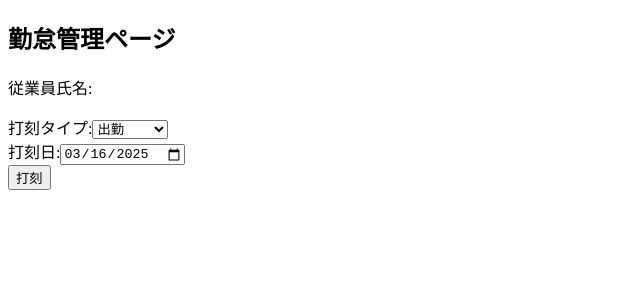
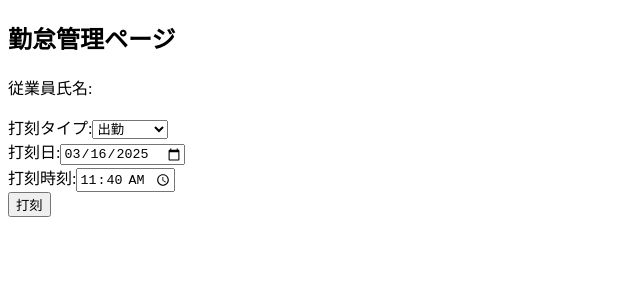
Before and after one commit to kakaz-one/brushuptest-1, a Next.js app: page /auth/employee/1/attendance in a window 1280 px wide. Shown: the top 300 px of the page, without its empty margins (0-640 px from the left). Built offline with nearby package versions, Linux system fonts and the light colour scheme; no server answers; the database is empty.

Commit message:
データベースに格納される時刻が正確になるようにした

```diff
--- a/src/app/api/employee/[id]/attendance/route.ts
+++ b/src/app/api/employee/[id]/attendance/route.ts
@@ -6,13 +6,18 @@ const prisma = new PrismaClient();
 export async function POST(req: Request, { params }: { params: { id: string } }) {
   try {
     await prisma.$connect();
-    const { recordType, recordDate } = await req.json();
+    const { recordType, recordDate, recordTime } = await req.json();
+
+    // クライアントから送信された日付と時刻をUTCとして解釈
+    const [year, month, day] = recordDate.split('-').map(Number);
+    const [hours, minutes] = recordTime.split(':').map(Number);
+    const recordDateTime = new Date(Date.UTC(year, month - 1, day, hours, minutes));
 
     const newRecord = await prisma.timeRecord.create({
       data: {
         employee_id: parseInt(params.id),
         record_type: recordType,
-        record_time: new Date(recordDate),
+        record_time: recordDateTime,
       },
     });
 
--- a/src/app/auth/employee/[id]/attendance/page.tsx
+++ b/src/app/auth/employee/[id]/attendance/page.tsx
@@ -7,6 +7,7 @@ export default function AttendancePage({ params }: { params: Promise<{ id: strin
   const [name, setName] = useState('');
   const [recordType, setRecordType] = useState('出勤');
   const [recordDate, setRecordDate] = useState(new Date().toISOString().split('T')[0]); // 現在の日付を初期値に設定
+  const [recordTime, setRecordTime] = useState(new Date().toLocaleTimeString('it-IT').slice(0, 5)); // 現在の時刻を初期値に設定
   const [message, setMessage] = useState('');
 
   useEffect(() => {
@@ -24,7 +25,7 @@ export default function AttendancePage({ params }: { params: Promise<{ id: strin
         headers: {
           'Content-Type': 'application/json',
         },
-        body: JSON.stringify({ recordType, recordDate }),
+        body: JSON.stringify({ recordType, recordDate, recordTime }),
       });
 
       const data = await response.json();
@@ -64,6 +65,15 @@ export default function AttendancePage({ params }: { params: Promise<{ id: strin
           onChange={(e) => setRecordDate(e.target.value)}
         />
       </div>
+      <div>
+        <label htmlFor="recordTime">打刻時刻:</label>
+        <input
+          type="time"
+          id="recordTime"
+          value={recordTime}
+          onChange={(e) => setRecordTime(e.target.value)}
+        />
+      </div>
       <button onClick={handleClockIn}>打刻</button>
       {message && <p>{message}</p>}
     </div>
```
